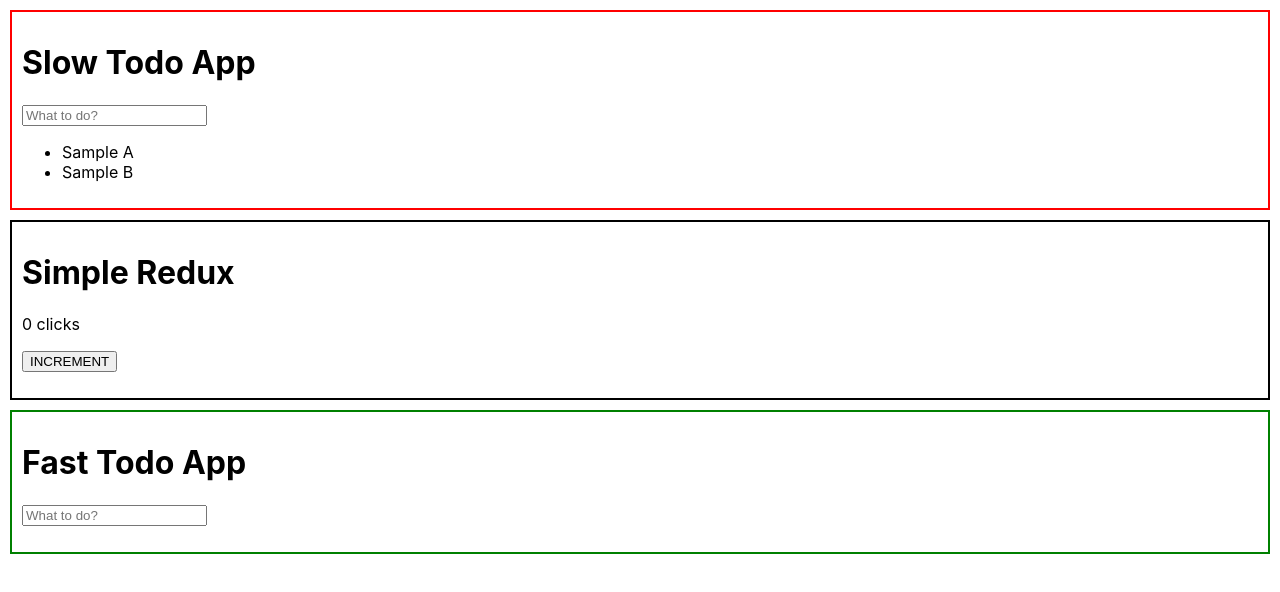
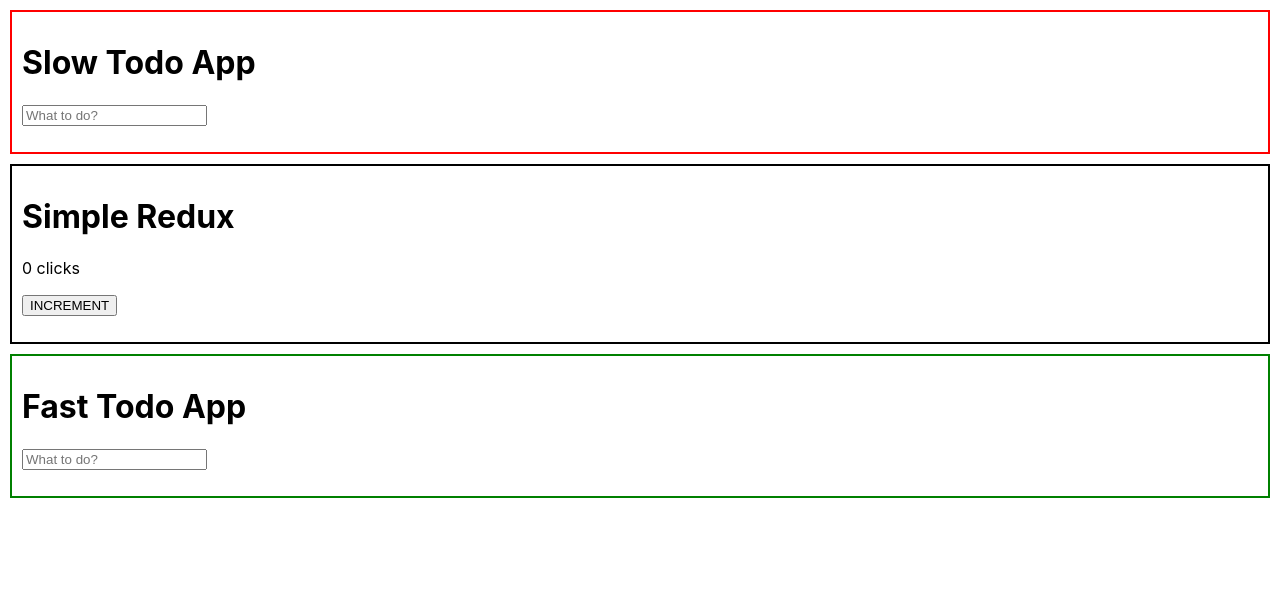
Before and after one commit to impactbyte-ancalagon/learn-react-redux, a React (Create React App) app: page / in a window 1280 px wide. Shown: the top 592 px of the page. Built offline with nearby package versions, Linux system fonts and the light colour scheme.

Commit message:
Omit sample todos

```diff
--- a/src/SlowTodoApp/index.js
+++ b/src/SlowTodoApp/index.js
@@ -12,17 +12,8 @@
 
 class SlowTodoApp extends Component {
   state = {
-    latestId: 2,
-    todos: [
-      {
-        id: 0,
-        text: "Sample A"
-      },
-      {
-        id: 1,
-        text: "Sample B"
-      }
-    ]
+    latestId: 0,
+    todos: []
   }
 
   handleSubmit = newText => {
```
